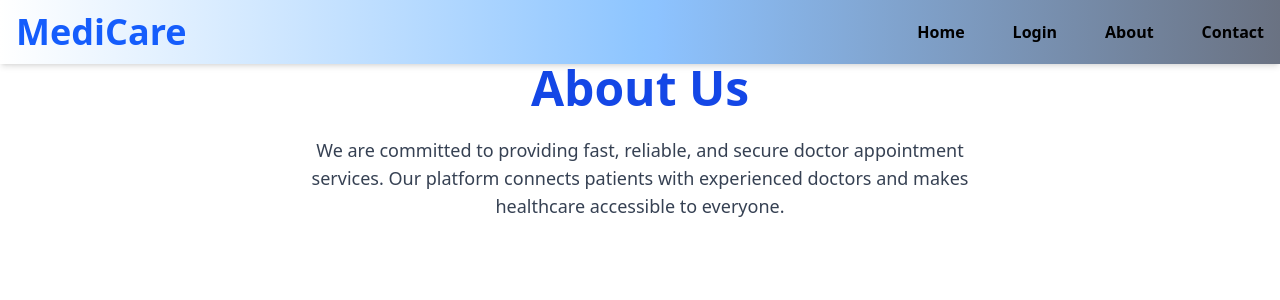
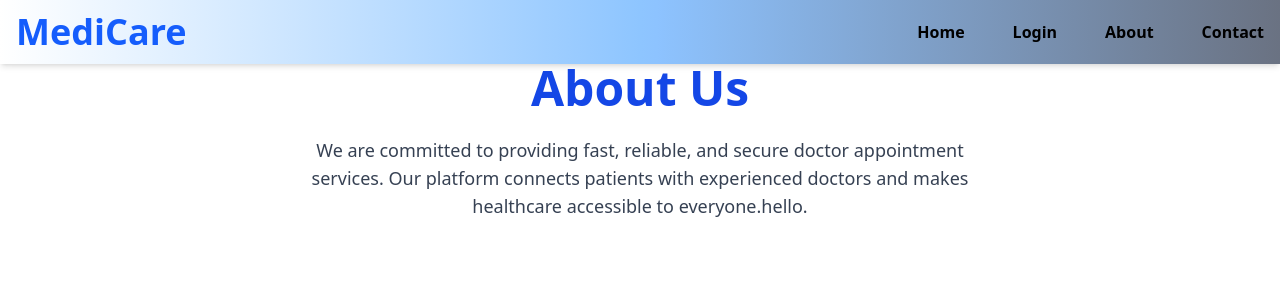
Before and after one commit to piyushpotghan/final-year-project, a React (Vite) app in the folder final year/: page /About in a window 1280 px wide. Shown: the top 300 px of the page. Built offline with nearby package versions, Linux system fonts and the light colour scheme.

Commit message:
checking

```diff
--- a/final year/src/components/About.jsx
+++ b/final year/src/components/About.jsx
@@ -6,7 +6,7 @@ export default function About() {
       <h1 className="text-4xl md:text-5xl font-bold text-blue-700 mb-6">About Us</h1>
       <p className="max-w-2xl mx-auto text-gray-700 text-lg">
         We are committed to providing fast, reliable, and secure doctor appointment services.
-        Our platform connects patients with experienced doctors and makes healthcare accessible to everyone.
+        Our platform connects patients with experienced doctors and makes healthcare accessible to everyone.hello.
       </p>
     </section>
   );
```
